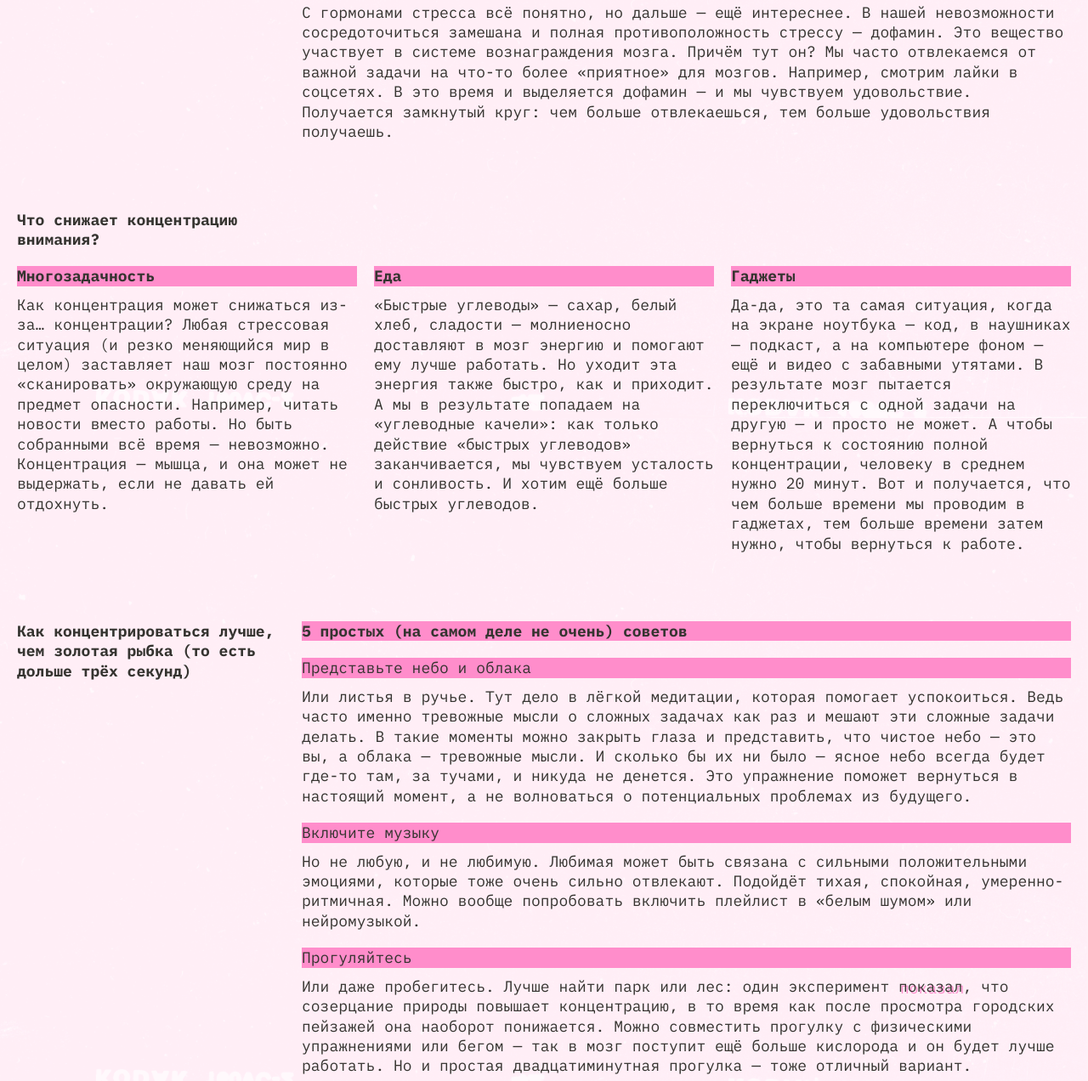
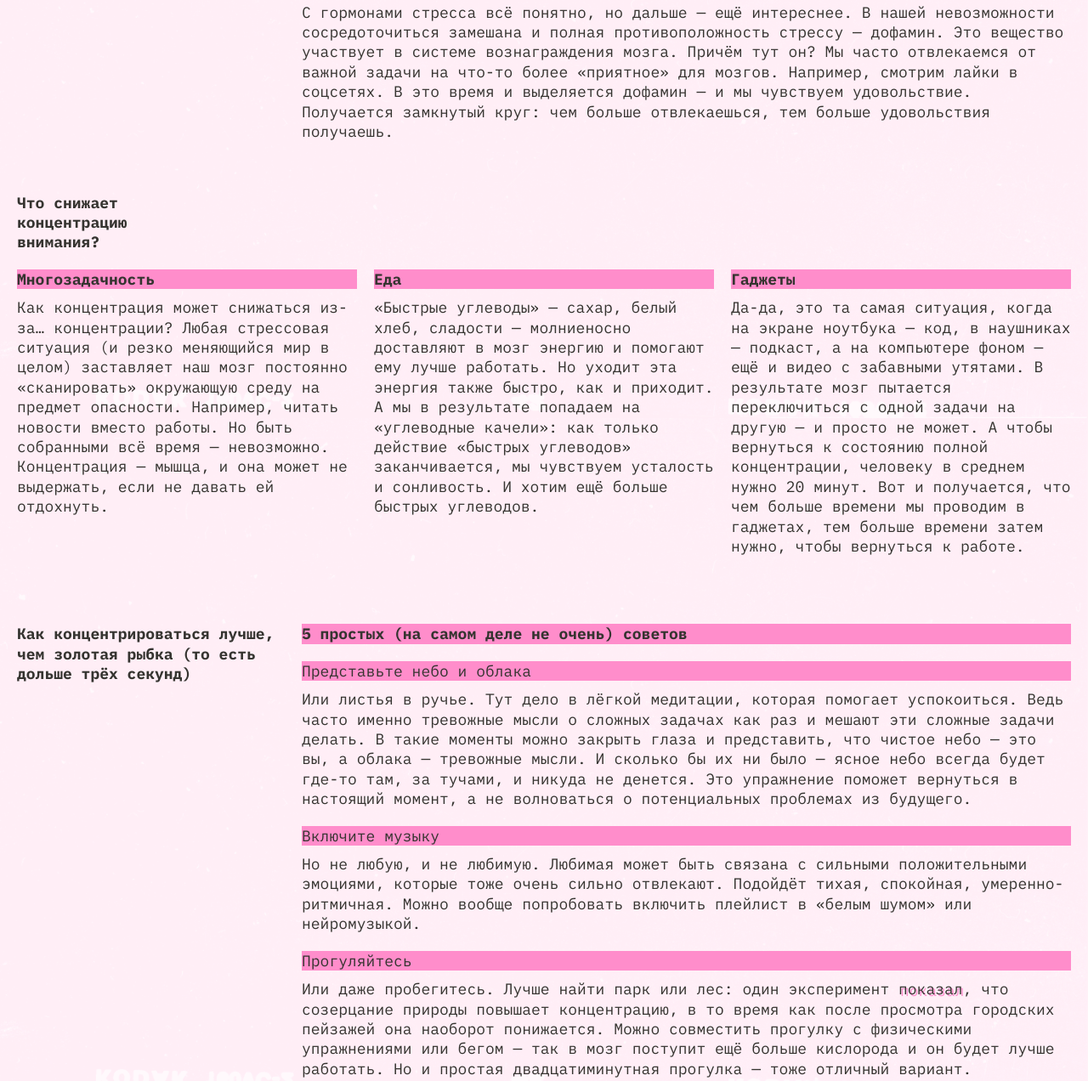
Before and after one commit to AnnyniSpi/slozhno-sosredotochitsya, a plain HTML site: page index.html in a window 1280 px wide. Shown: the part 1108-2380 px from the top of the page at 85% size. Drawn offline with Linux system fonts and the light colour scheme.

Commit message:
correction of errors

```diff
--- a/index.html
+++ b/index.html
@@ -48,11 +48,11 @@
       </nav>
       <h1 class="header__theme-title main-title">no
       focus</h1>
-      <div class="header__text title-decor">
+      <article class="header__text title-decor">
           Что делать, когда не можешь делать ничего
           <br>
           Или почему нам так сложно сконцентрироваться, особенно когда очень надо
-      </div>
+      </article>
     </header>
 
     <main class="main">
@@ -65,7 +65,7 @@
               многозадачность, когда она
               так нужна вам (и всем нанимающим менеджерам этого мира)? А дело в том, что её просто не существует. Исследователи
               <a
-              class="concentrate__reasons-link"
+              class="decor-link"
               href="https://pmc.ncbi.nlm.nih.gov/articles/PMC7075496/"
               target="_blank"
               >выяснили</a>, что мозгу тяжело
@@ -87,12 +87,13 @@
               удовольствия получаешь.</p>
           </div>
         </div>
-
-          <div class="concentrate__reduces">
-            <h2 class="concentrate__title title">Что снижает концентрацию внимания?</h2>
-            <div class="concentrate__div div">
-              <h3 class="concentrate__subtitle subtitle title-decor">Многозадачность</h3>
-              <p class="concentrate__text">Как концентрация может снижаться из-за… концентрации? Любая стрессовая ситуация (и
+      </section>
+      <section class="attention">
+         <h2 class="attention__title title">Что снижает концентрацию внимания?</h2>
+         <div class="attention__wrapper">
+          <div class="attention__div">
+            <h3 class="attention__subtitle subtitle title-decor">Многозадачность</h3>
+            <p class="attention__text">Как концентрация может снижаться из-за… концентрации? Любая стрессовая ситуация (и
               резко меняющийся
               мир в целом)
               заставляет наш мозг постоянно «сканировать» окружающую среду на предмет опасности. Например, читать новости вместо
@@ -101,16 +102,18 @@
               отдохнуть.
             </p>
           </div>
-            <div class="concentrate__div">
-              <h3 class="concentrate__subtitle subtitle title-decor">Еда</h3>
-              <p class="concentrate__text">«Быстрые углеводы» — сахар, белый хлеб, сладости — молниеносно доставляют в мозг энергию и помогают ему лучше работать.
+          <div class="attention__div">
+            <h3 class="attention__subtitle subtitle title-decor">Еда</h3>
+            <p class="attention__text">«Быстрые углеводы» — сахар, белый хлеб, сладости — молниеносно доставляют в мозг энергию и
+              помогают ему лучше работать.
               Но уходит эта энергия также быстро, как и приходит. А мы в результате попадаем на «углеводные качели»: как только
-              действие «быстрых углеводов» заканчивается, мы чувствуем усталость и сонливость. И хотим ещё больше быстрых углеводов.
+              действие «быстрых углеводов» заканчивается, мы чувствуем усталость и сонливость. И хотим ещё больше быстрых
+              углеводов.
             </p>
           </div>
-            <div class="concentrate__div">
-              <h3 class="concentrate__subtitle subtitle title-decor">Гаджеты</h3>
-              <p class="concentrate__text">Да-да, это та самая ситуация, когда на экране ноутбука — код, в наушниках —
+          <div class="attention__div">
+            <h3 class="attention__subtitle subtitle title-decor">Гаджеты</h3>
+            <p class="attention__text">Да-да, это та самая ситуация, когда на экране ноутбука — код, в наушниках —
               подкаст, а на компьютере
               фоном — ещё и видео
               с забавными утятами. В результате мозг пытается переключиться с одной задачи на другую — и просто не может. А
@@ -121,7 +124,6 @@
             </p>
           </div>
          </div>
-
       </section>
 
       <section class="advice">
@@ -130,8 +132,8 @@
 
           <div class="advice__wrapper">
             <h3 class="subtitle subtitle title-decor">5 простых (на самом деле не очень) советов</h3>
-            <div class="advice__div advice__div-1">
-              <h3 class="advice__subtitle subtitle title-decor">Представьте небо и облака</h3>
+            <div class="advice__div">
+              <h4 class="advice__subtitle subtitle title-decor">Представьте небо и облака</h4>
               <p class="advice__text">
                 Или листья в ручье. Тут дело в лёгкой медитации, которая помогает успокоиться. Ведь часто именно тревожные мысли о
                 сложных задачах как раз и мешают эти сложные задачи делать. В такие моменты можно закрыть глаза и представить, что
@@ -141,7 +143,7 @@
               </p>
             </div>
             <div class="advice__div">
-              <h3 class="advice__subtitle subtitle title-decor">Включите музыку</h3>
+              <h4 class="advice__subtitle subtitle title-decor">Включите музыку</h4>
               <p class="advice__text">Но не любую, и не любимую. Любимая может быть связана с сильными положительными эмоциями,
                 которые
                 тоже очень сильно
@@ -151,8 +153,8 @@
               </p>
             </div>
             <div class="advice__div">
-              <h3 class="advice__subtitle subtitle title-decor">Прогуляйтесь</h3>
-              <p class="advice__text">Или даже пробегитесь. Лучше найти парк или лес: один эксперимент <a class="advice-link"
+              <h4 class="advice__subtitle subtitle title-decor">Прогуляйтесь</h4>
+              <p class="advice__text">Или даже пробегитесь. Лучше найти парк или лес: один эксперимент <a class="decor-link"
               target="_blank"
                 href="https://www.sciencedirect.com/science/article/abs/pii/S0272494415000328">показал</a>, что созерцание
                 природы
@@ -163,7 +165,7 @@
               </p>
             </div>
             <div class="advice__div">
-              <h3 class="advice__subtitle subtitle title-decor">Хорошо ешьте</h3>
+              <h4 class="advice__subtitle subtitle title-decor">Хорошо ешьте</h4>
               <p class="advice__text">Мы — не ваша бабушка, но это правда важно. Выбирайте продукты, которые препятствуют
                 резким скачкам
                 сахара в крови.
@@ -172,7 +174,7 @@
               </p>
             </div>
             <div class="advice__div">
-              <h3 class="advice__subtitle subtitle title-decor">Читайте</h3>
+              <h4 class="advice__subtitle subtitle title-decor">Читайте</h4>
               <p class="advice__text">Настоящие бумажные книги. Это правда помогает с концентрацией: чтобы прочитать пост в
                 соцсети,
                 достаточно нескольких
@@ -183,11 +185,10 @@
             </div>
             </div>
           </div>
-
       </section>
 
       <section class="picture">
-        <h3 class="picture__subtitle subtitle title-decor">А можно в картинках?</h3>
+        <h2 class="picture__subtitle subtitle title-decor">А можно в картинках?</h2>
         <div class="picture__wrapper">
           <img class="picture__img" src="images/sunset.png" alt="Закат с горами, морем и птицами">
           <img class="picture__img" src="images/ice-cream.png" alt="Милое мороженое с мордочками в желтой глубокой тарелке">
--- a/styles/style.css
+++ b/styles/style.css
@@ -3,7 +3,7 @@
 .page {
   margin: 0 auto;
   background-color: var(--bg-color);
-  font-family: var(--main-font, sans-serif);
+  font-family: var(--main-font), sans-serif;
   font-size: 18px;
   background-image: var(--background-image);
   background-repeat: no-repeat;
@@ -147,36 +147,46 @@
   padding-block-start: 3.7ch;
 }
 
-.concentrate__reasons-link,
-.advice-link {
+.decor-link {
   text-decoration: none;
   text-shadow: 2px 2px 0 var(--color-shadow);
 }
 
-.concentrate__reasons-link {
+.decor-link:hover {
   border-bottom: 1px solid currentColor;
 }
 
-.concentrate__reasons-link:hover,
-.advice-link:hover {
-  border-bottom: 1px solid currentColor;
-}
-
-.concentrate__reasons-link:focus,
-.advice-link:focus {
+.decor:focus {
   outline: none;
 }
 
-.concentrate__reasons-link:focus-visible,
-.advice-link:focus-visible {
+.decor:focus-visible {
   outline: 1px solid currentColor;
 }
 
-.concentrate__reasons,
-.concentrate__reduces {
+.concentrate__reasons {
   display: flex;
   flex-direction: column;
   gap: 20px;
+}
+
+.attention {
+  padding-block-start: 57px;
+  display: grid;
+  grid-template-columns: 1fr;
+  gap: 20px;
+}
+
+.attention__wrapper {
+  display: grid;
+  grid-template-columns: 1fr;
+  gap: 20px;
+}
+
+.attention__div {
+  display: grid;
+  grid-template-columns: 1fr;
+  gap: 10px;
 }
 
 .advice,
@@ -226,6 +236,7 @@
 }
 
 .concentrate__text,
+.attention__text,
 .advice__text {
   color: var(--text-color);
   line-height: 23.4px;
@@ -306,27 +317,12 @@
   }
 
   .concentrate {
-    gap: 80px;
     padding-block-start: 60px;
-  }
-
-  .concentrate__title {
-    display: inline-block;
-    inline-size: 236px;
   }
 
   .concentrate__reasons {
     display: grid;
     grid-template-columns: minmax(min-content, 234px) 1fr;
-  }
-
-  .concentrate__reasons-link {
-    border-bottom: none;
-  }
-
-  .concentrate__reduces {
-    display: grid;
-    grid-template-columns: 1fr 1fr;
   }
 
   .concentrate__reasons-div {
@@ -335,6 +331,15 @@
 
   .concentrate__div {
     grid-column: span 2;
+  }
+
+  .attention {
+    padding-block-start: 60px;
+  }
+
+  .attention__title {
+    display: inline-block;
+    inline-size: 236px;
   }
 
   .advice,
@@ -409,13 +414,14 @@
     inline-size: 315px;
   }
 
-  .concentrate__reduces {
-    grid-template-columns: 1fr 1fr 1fr;
-    align-items: start;
-  }
   .concentrate__div {
     grid-column: auto;
     grid-row: 2;
+  }
+
+  .attention .attention__wrapper {
+    grid-template-columns: 1fr 1fr 1fr;
+    align-items: start;
   }
 
   .advice__better {
```
Lines whose indentation alone changed are shown as unchanged.
